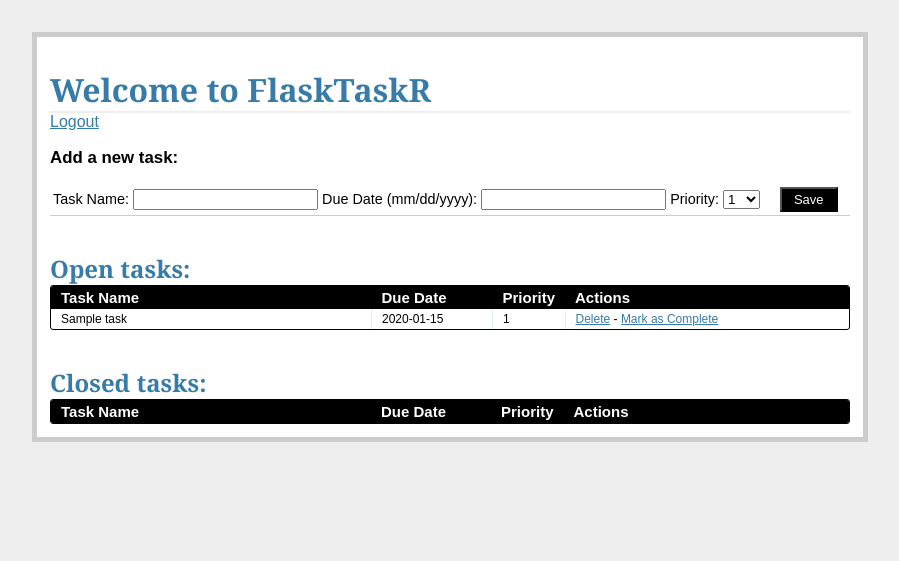
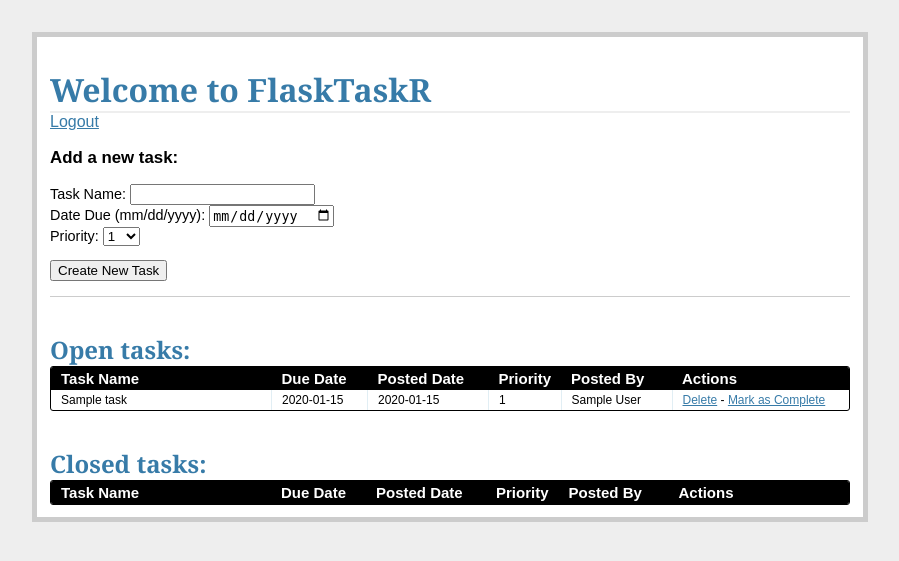
Before and after one commit to stevenrouk/RP-Course2-flasktaskr, a Flask app: page /tasks/ in a window 1280 px wide. Shown: the top 561 px of the page, without its empty margins (190-1089 px from the left). Run offline with Flask 2, Linux system fonts and the light colour scheme; the visitor is signed in with stand-in values (Sample User, id 1); tables that the repository leaves empty hold one stand-in row (values such as "Sample post"); lists and menus that the app fills with data are empty.

Commit message:
create db migration. replace forms in the templates. make it so the new posted_date and poster info show up in the tasks.

```diff
--- a/project/templates/tasks.html
+++ b/project/templates/tasks.html
@@ -5,41 +5,15 @@
 <a href="/logout">Logout</a>
 <div class="add-task">
     <h3>Add a new task:</h3>
-    <table>
-        <tr>
-            <form action="{{ url_for('new_task') }}" method="post">
-                {{ form.csrf_token }}
-                <td>
-                    <label>Task Name:</label>
-                    <input name="name" type="text">
-                </td>
-                <td>
-                    <label>Due Date (mm/dd/yyyy):</label>
-                    <input name="due_date" type="text" width="120px">
-                </td>
-                <td>
-                    <label>Priority:</label>
-                    <select name="priority" width="100px">
-                        <option value="1">1</option>
-                        <option value="2">2</option>
-                        <option value="3">3</option>
-                        <option value="4">4</option>
-                        <option value="5">5</option>
-                        <option value="6">6</option>
-                        <option value="7">7</option>
-                        <option value="8">8</option>
-                        <option value="9">9</option>
-                        <option value="10">10</option>
-                    </select>
-                </td>
-                <td>
-                    &nbsp;
-                    &nbsp;
-                    <input class="button" type="submit" value="Save">
-                </td>
-            </form>
-        </tr>
-    </table>
+    <form action="{{ url_for('new_task') }}" method="post">
+        {{ form.csrf_token }}
+        <p>
+            {{ form.name.label }}: {{ form.name }}<br />
+            {{ form.due_date.label }}: {{ form.due_date }}<br />
+            {{ form.priority.label }}: {{ form.priority }}
+        </p>
+        <p><input type="submit" value="Create New Task"></p>
+    </form>
 </div>
 
 <div class="entries">
@@ -50,17 +24,21 @@
         <table>
             <thead>
                 <tr>
-                    <th width="300px"><strong>Task Name</strong></th>
-                    <th width="100px"><strong>Due Date</strong></th>
+                    <th width="200px"><strong>Task Name</strong></th>
+                    <th width="75px"><strong>Due Date</strong></th>
+                    <th width="100px"><strong>Posted Date</strong></th>
                     <th width="50px"><strong>Priority</strong></th>
+                    <th width="90px"><strong>Posted By</strong></th>
                     <th><strong>Actions</strong></th>
                 </tr>
             </thead>
             {% for task in open_tasks %}
             <tr>
-                <td width="300px">{{ task.name }}</td>
-                <td width="100px">{{ task.due_date }}</td>
+                <td width="200px">{{ task.name }}</td>
+                <td width="75px">{{ task.due_date }}</td>
+                <td width="100px">{{ task.posted_date }}</td>
                 <td width="50px">{{ task.priority }}</td>
+                <td width="90px">{{ task.poster.name }}</td>
                 <td>
                     <a href="{{ url_for('delete_entry', task_id=task.task_id) }}">Delete</a> -
                     <a href="{{ url_for('complete', task_id=task.task_id) }}">Mark as Complete</a>
@@ -79,17 +57,21 @@
         <table>
             <thead>
                 <tr>
-                    <th width="300px"><strong>Task Name</strong></th>
-                    <th width="100px"><strong>Due Date</strong></th>
+                    <th width="200px"><strong>Task Name</strong></th>
+                    <th width="75px"><strong>Due Date</strong></th>
+                    <th width="100px"><strong>Posted Date</strong></th>
                     <th width="50px"><strong>Priority</strong></th>
+                    <th width="90px"><strong>Posted By</strong></th>
                     <th><strong>Actions</strong></th>
                 </tr>
             </thead>
             {% for task in closed_tasks %}
             <tr>
-                <td width="300px"><strong>{{ task.name }}</strong></td>
-                <td width="100px"><strong>{{ task.due_date }}</strong></td>
-                <td width="50px"><strong>{{ task.priority }}</strong></td>
+                <td width="200px">{{ task.name }}</td>
+                <td width="75px">{{ task.due_date }}</td>
+                <td width="100px">{{ task.posted_date }}</td>
+                <td width="50px">{{ task.priority }}</td>
+                <td width="90px">{{ task.poster.name }}</td>
                 <td>
                     <a href="{{ url_for('delete_entry', task_id=task.task_id) }}">Delete</a>
                 </td>
--- a/project/views.py
+++ b/project/views.py
@@ -2,6 +2,7 @@
 
 
 from functools import wraps
+import datetime
 
 from flask import Flask, flash, redirect, render_template, request, session, url_for
 from flask.ext.sqlalchemy import SQLAlchemy
@@ -95,6 +96,8 @@ def new_task():
                 form.name.data,
                 form.due_date.data,
                 form.priority.data,
+                datetime.datetime.utcnow(),
+                '1',
                 '1'
             )
             db.session.add(new_task)
```
Also changed, not shown: project/db_migrate.py (added, +34 -0 lines), project/models.py (+8 -1 lines).
